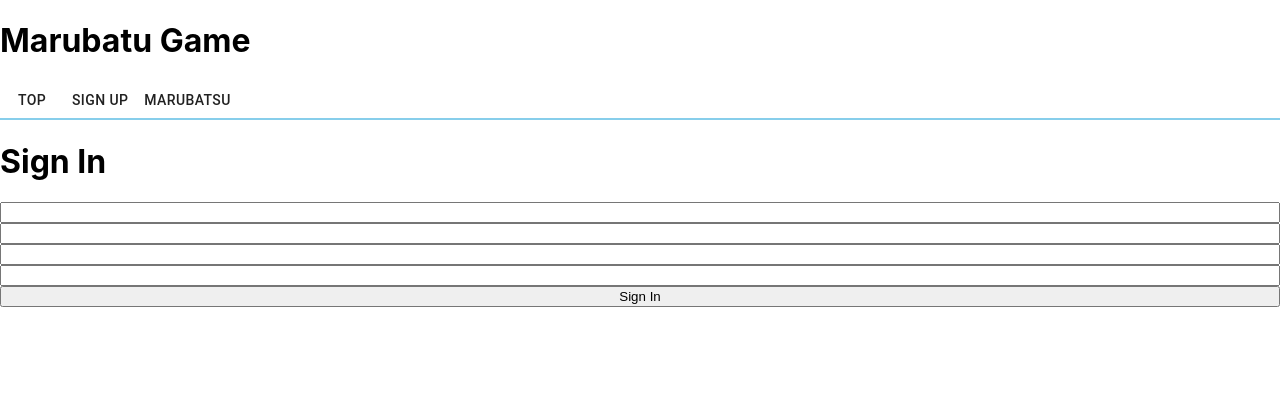
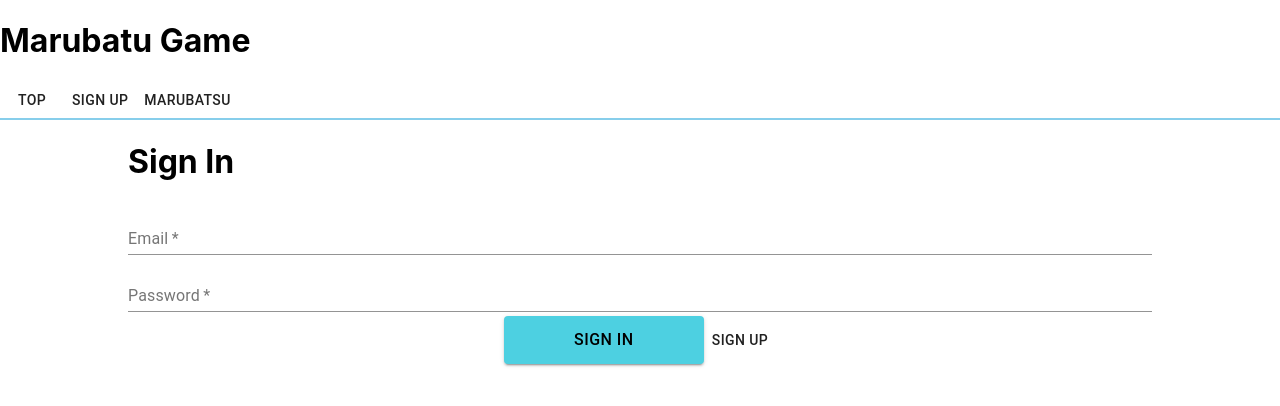
Before and after one commit to otyazukeGit/marubatsu-game, a React (Create React App) app: page / in a window 1280 px wide. Shown: the top 406 px of the page. Built offline with nearby package versions, Linux system fonts and the light colour scheme; the HTML template or start-up script is replaced by a standard one.

Commit message:
ADD Sign In

```diff
--- a/src/SignIn.tsx
+++ b/src/SignIn.tsx
@@ -1,28 +1,75 @@
-import React from 'react'
+import React, { useCallback, useState } from 'react'
 import styled from 'styled-components'
-import useHistory from 'react-router-dom'
-import {Button} from '@material-ui/core'
+import { TextInput } from './UIkit/TextInput'
+import { PrimaryButton } from './UIkit/PrimaryButton'
+import Button from '@material-ui/core/Button';
+import { auth, FirebaseTimestamp } from './firebase/index'
+import { useHistory } from "react-router-dom";
+
+
+export const SignIn = () => {
+	const history = useHistory()
+	const [email, setEmail]: [string, React.Dispatch<React.SetStateAction<string>>] = useState<string>(""),
+		[password, setPassword]: [string, React.Dispatch<React.SetStateAction<string>>] = useState<string>("")
+
+	return (
+		<Container>
+			<h1> Sign In</h1>
+			<TextInput
+				fullWidth={true} label={'Email'} multiline={false}
+				required={true} rows={1} value={email} type={"email"} placeholder={"aa"}
+				onChange={(e: { target: { value: React.SetStateAction<string> } }) => setEmail(e.target.value)}
+			/>
+			<TextInput
+				fullWidth={true} label={'Password'} multiline={false}
+				required={true} rows={1} value={password} type={"password"}
+				onChange={(e: { target: { value: React.SetStateAction<string> } }) => setPassword(e.target.value)}
+			/>
+			<ButtonArea>
+				<PrimaryButton
+					label={"Sign In"}
+					onClick={() => authSignIn(email, password)}
+				/>
+				<Button aria-controls="simple-menu" aria-haspopup="true" onClick={() => history.push('/signup')}>Sign Up</Button>
+			</ButtonArea>
+		</Container>
+	)
+}
+
+const authSignIn = async (email: string, password: string) => {
+	//Validation
+	if (email === '' || password === '') {
+		alert('Please fill out the required informations.')
+		false
+	}
+	// TODO if Password Pattern
+
+	// Sign In
+	await auth.signInWithEmailAndPassword(email, password)
+		.then(result => {
+			console.log('Response auth Sign In');
+			// console.log('result: ', result);
+			const user = result.user
+			if (user) {
+				const uid = user.uid
+				const timestamp = FirebaseTimestamp.now()
+			}
+		}).catch(error => {
+			console.log('Sign In error');
+			return false
+		})
+	console.log('end');
+	return true
+}
 
 const Container = styled.div`
 	display: flex;
 	flex-direction: column;
 	height: 100%;
-	width: 100%;
+	width: 80%;
 	margin: 0 auto;
 `
-
-const authSignUp = () => {
-}
-
-export const SignIn = () => {
-	return (
-		<Container>
-			<h1> Sign In</h1>
-			<input type='text'></input>
-			<input type='text'></input>
-			<input type='text'></input>
-			<input type='text'></input>
-			<button>Sign In</button>
-		</Container>
-	)
-}
+const ButtonArea = styled.div`
+	display: flex;
+	margin: 0 auto;
+`
--- a/src/SignUp.tsx
+++ b/src/SignUp.tsx
@@ -63,7 +63,7 @@ const authSignUp = async (userName: string, email: string, password: string, con
 	await auth.createUserWithEmailAndPassword(email, password)
 		.then(result => {
 			console.log('Response auth Sign Up');
-			console.log('result: ', result);
+			// console.log('result: ', result);
 			const user = result.user
 			if (user) {
 				const uid = user.uid
--- a/src/UIkit/PrimaryButton.tsx
+++ b/src/UIkit/PrimaryButton.tsx
@@ -9,7 +9,7 @@ const useStyles = makeStyles({
 		fontSize: 16,
 		height: 48,
 		marginButton: 16,
-		width: 256
+		width: 200
 	}
 })
 
```
